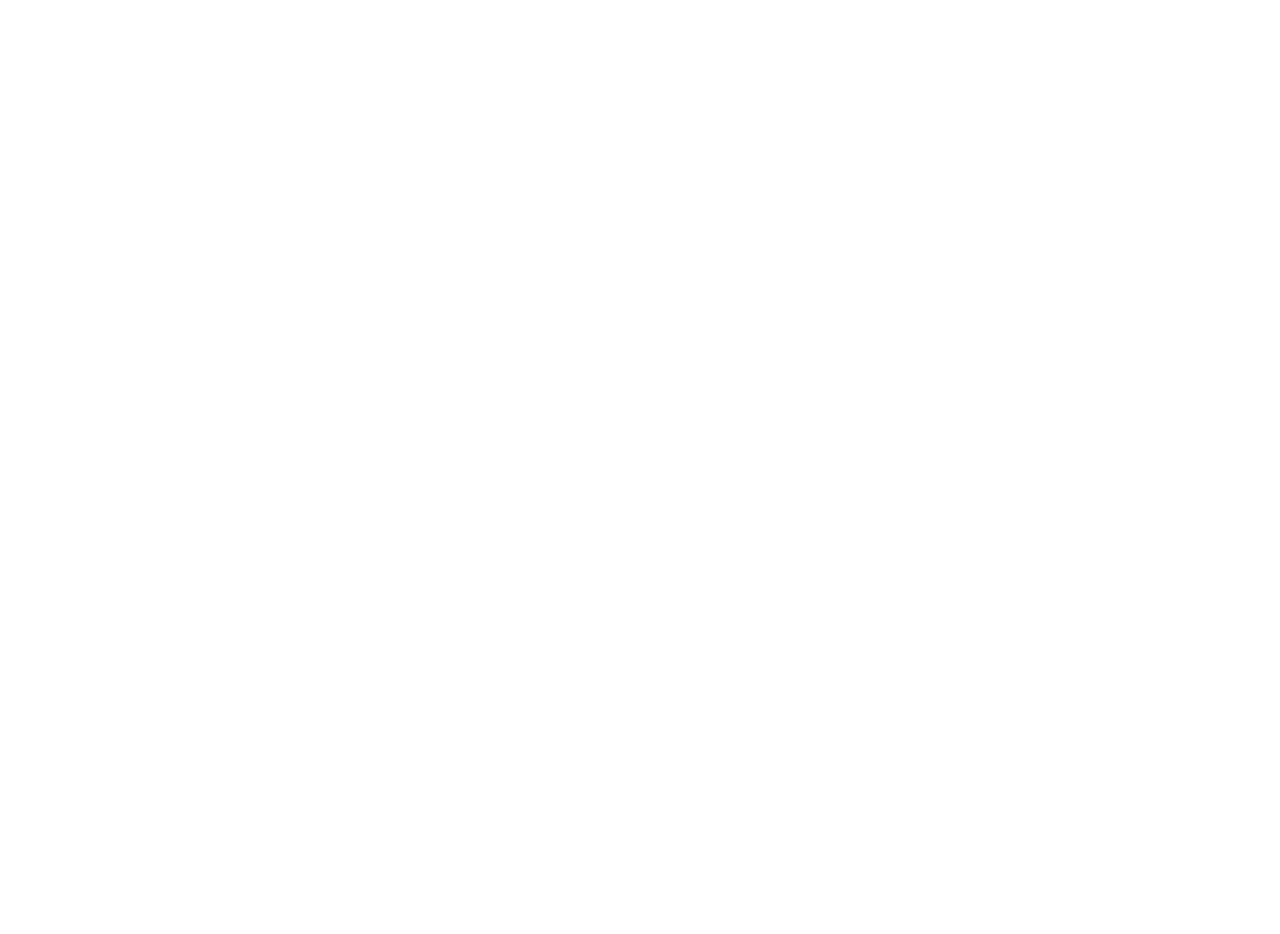
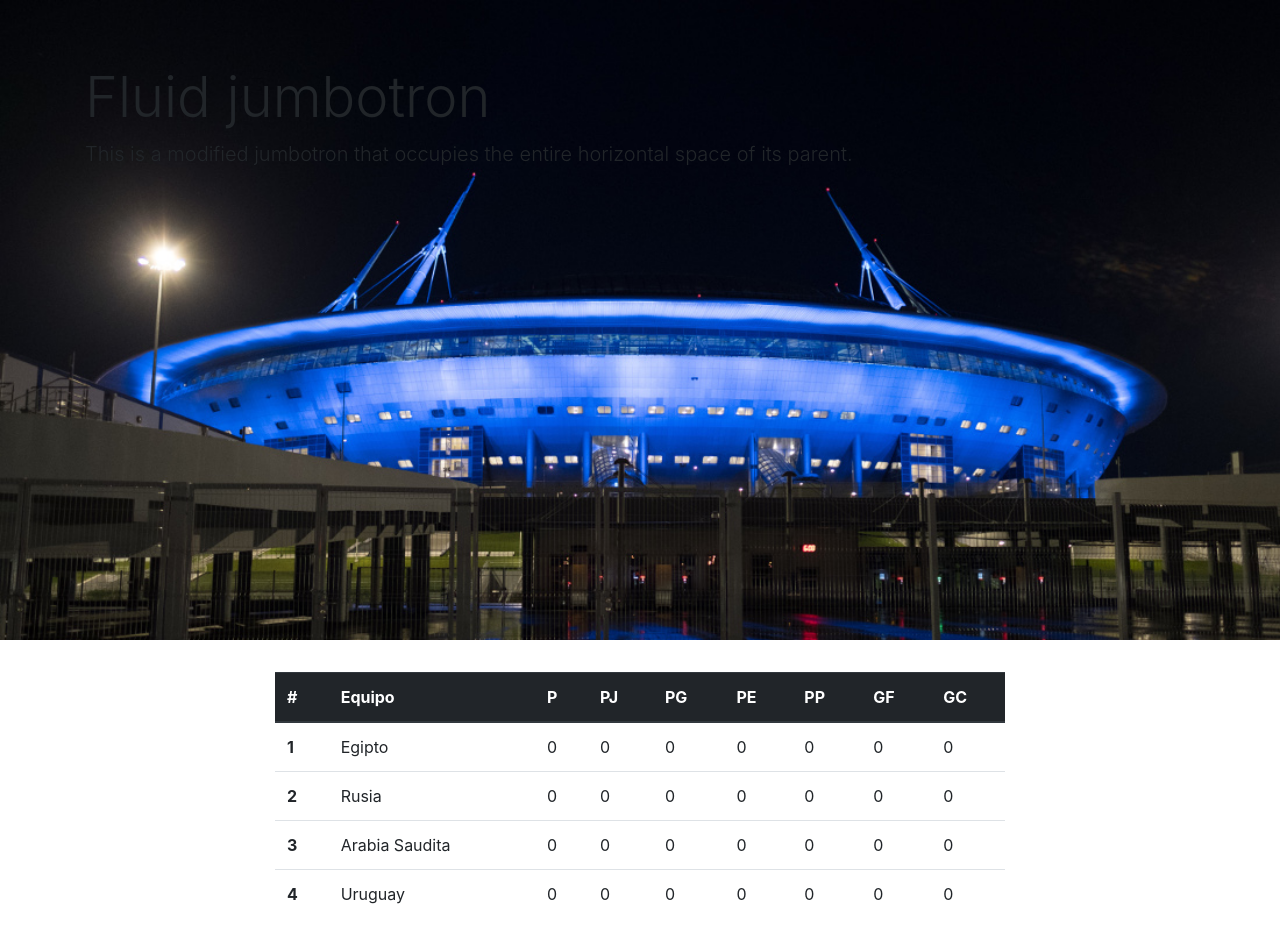
Before and after one commit to UNS-IAW-2018-Com12/Proyecto1-Mundial, a website: page HTML5Application/public_html/index.html in a window 1280 px wide. Before the commit the page ends 800 px from the top, so only its background shows below. Drawn offline with Linux system fonts and the light colour scheme.

Commit message:
Encabezado con imagen de fondo. Prototipo de tabla de grupo.

```diff
--- a/HTML5Application/public_html/css/estilo.css
+++ b/HTML5Application/public_html/css/estilo.css
@@ -0,0 +1,5 @@
+.encabezado {
+    background: url(../img/estadio.jpg) no-repeat top center;
+    background-size: cover;
+    height: 40em;
+}
--- a/HTML5Application/public_html/index.html
+++ b/HTML5Application/public_html/index.html
@@ -15,8 +15,91 @@
     </head>
     <body>
 
+        <div class="jumbotron jumbotron-fluid encabezado">
+            <div class="container">
+                <h1 class="display-4">Fluid jumbotron</h1>
+                <p class="lead">This is a modified jumbotron that occupies the entire horizontal space of its parent.</p>
+            </div>
+        </div>
+
+        <div class="container">
+            <div class="row">
+                <div class="col-md-2">
+
+                </div>
+                <div class="col-md-8">
+                    <table class="table">
+                        <thead class="thead-dark">
+                            <tr>
+                                <th scope="col">#</th>
+                                <th scope="col">Equipo</th>
+                                <th scope="col">P</th>
+                                <th scope="col">PJ</th>
+                                <th scope="col">PG</th>
+                                <th scope="col">PE</th>
+                                <th scope="col">PP</th>
+                                <th scope="col">GF</th>
+                                <th scope="col">GC</th>
+                            </tr>
+                        </thead>
+                        <tbody>
+                            <tr>
+                                <th scope="row">1</th>
+                                <td>Egipto</td>
+                                <td>0</td>
+                                <td>0</td>
+                                <td>0</td>
+                                <td>0</td>
+                                <td>0</td>
+                                <td>0</td>
+                                <td>0</td>
+                            </tr>
+                            <tr>
+                                <th scope="row">2</th>
+                                <td>Rusia</td>
+                                <td>0</td>
+                                <td>0</td>
+                                <td>0</td>
+                                <td>0</td>
+                                <td>0</td>
+                                <td>0</td>
+                                <td>0</td>
+                            </tr>
+                            <tr>
+                                <th scope="row">3</th>
+                                <td>Arabia Saudita</td>
+                                <td>0</td>
+                                <td>0</td>
+                                <td>0</td>
+                                <td>0</td>
+                                <td>0</td>
+                                <td>0</td>
+                                <td>0</td>
+                            </tr>
+                            <tr>
+                                <th scope="row">4</th>
+                                <td>Uruguay</td>
+                                <td>0</td>
+                                <td>0</td>
+                                <td>0</td>
+                                <td>0</td>
+                                <td>0</td>
+                                <td>0</td>
+                                <td>0</td>
+                            </tr>
+                        </tbody>
+                    </table>
+
+
+                </div>
+                <div class="col-md-2">
+
+                </div>
+            </div>
+        </div>
+
         <!-- Optional JavaScript -->
-        <!-- jQuery first, then Popper.js, then Bootstrap JS -->
+        <!-- jQuery first then Bootstrap JS -->
         <script src="js/jquery-3.3.1.js"></script>
         <script src="js/bootstrap.js"></script>
     </body>
```
Also changed, not shown: HTML5Application/public_html/img/estadio.jpg (added).
